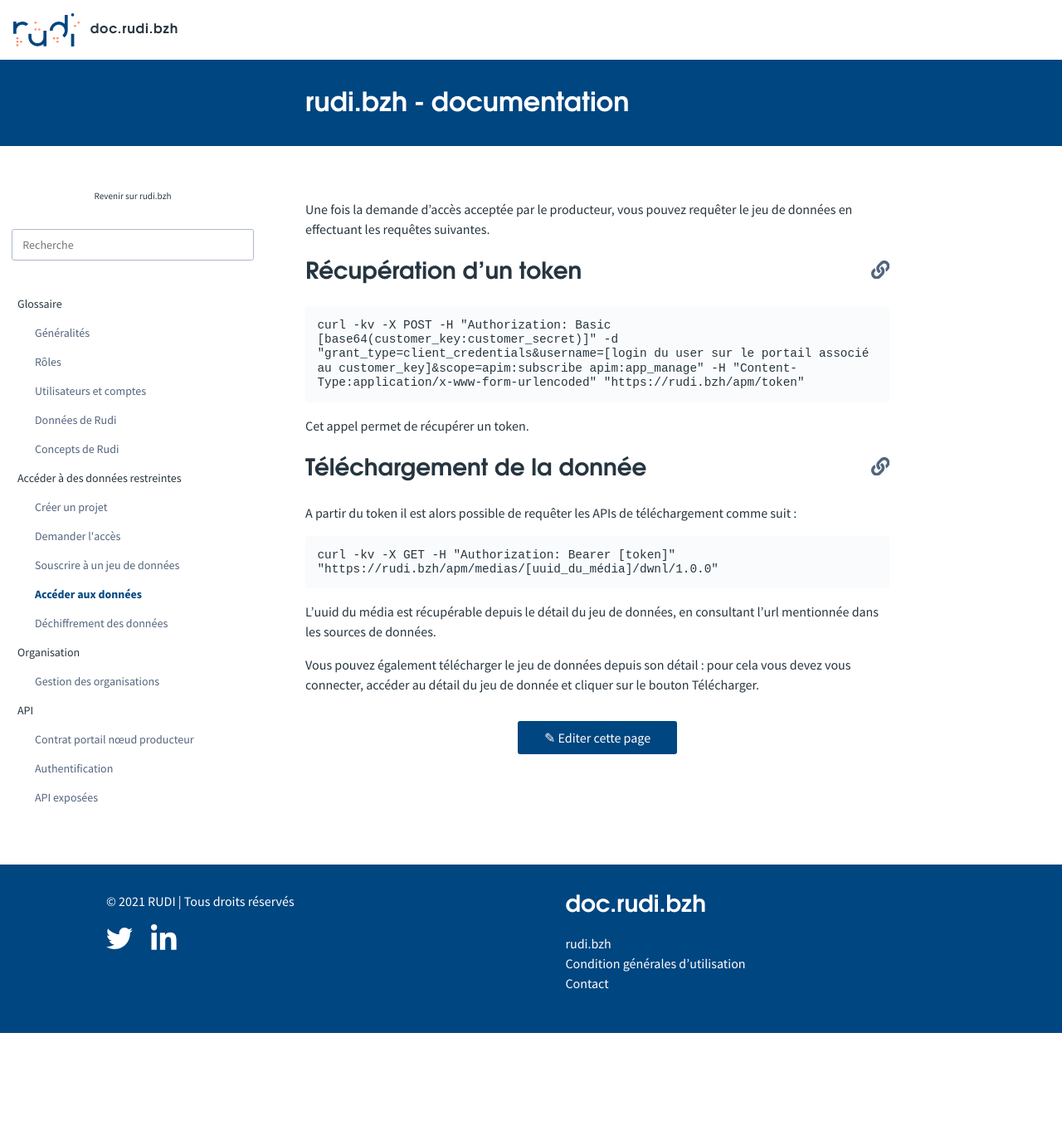
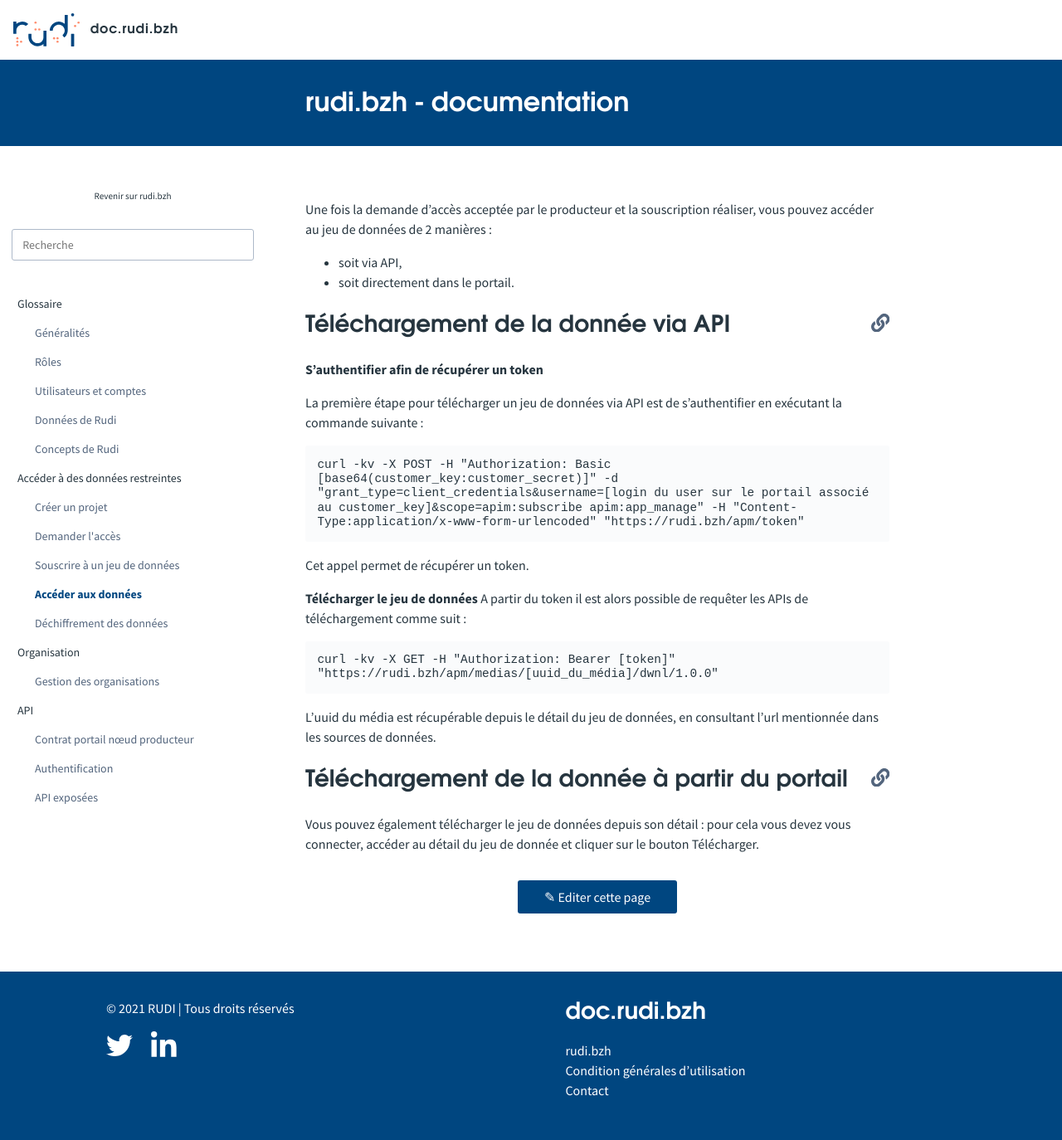
Before and after one commit to sigrennesmetropole/rudi_documentation, a Jekyll site: the page built from articles/_acces_donnees_restreintes/acces_donnees.md, in a window 1280 px wide. Shown: the whole page at 83% size. Built offline with Jekyll 4.4.1, drawn with Linux system fonts in a browser that asks for light colours; before the commit the page ends 1245 px from its top, so only the background shows below that.

Commit message:
Update acces_donnees.md

````diff
--- a/articles/_acces_donnees_restreintes/acces_donnees.md
+++ b/articles/_acces_donnees_restreintes/acces_donnees.md
@@ -2,16 +2,20 @@
 order: 4
 title: Accéder aux données
 ---
-Une fois la demande d'accès acceptée par le producteur, vous pouvez requêter le jeu de données en effectuant les requêtes suivantes.
+Une fois la demande d'accès acceptée par le producteur et la souscription réaliser, vous pouvez accéder au jeu de données de 2 manières :
+* soit via API,
+* soit directement dans le portail.
 
-## Récupération d'un token
+## Téléchargement de la donnée via API
+**S'authentifier afin de récupérer un token**
 
+La première étape pour télécharger un jeu de données via API est de s'authentifier en exécutant la commande suivante :
 ```
 curl -kv -X POST -H "Authorization: Basic [base64(customer_key:customer_secret)]" -d "grant_type=client_credentials&username=[login du user sur le portail associé au customer_key]&scope=apim:subscribe apim:app_manage" -H "Content-Type:application/x-www-form-urlencoded" "https://rudi.bzh/apm/token"
 ```
 Cet appel permet de récupérer un token.
 
-## Téléchargement de la donnée
+**Télécharger le jeu de données**
 A partir du token il est alors possible de requêter les APIs de téléchargement comme suit :
 
 ```
@@ -20,4 +24,5 @@
 
 L'uuid du média est récupérable depuis le détail du jeu de données, en consultant l'url mentionnée dans les sources de données.
 
+## Téléchargement de la donnée à partir du portail
 Vous pouvez également télécharger le jeu de données depuis son détail : pour cela vous devez vous connecter, accéder au détail du jeu de donnée et cliquer sur le bouton Télécharger.
````
